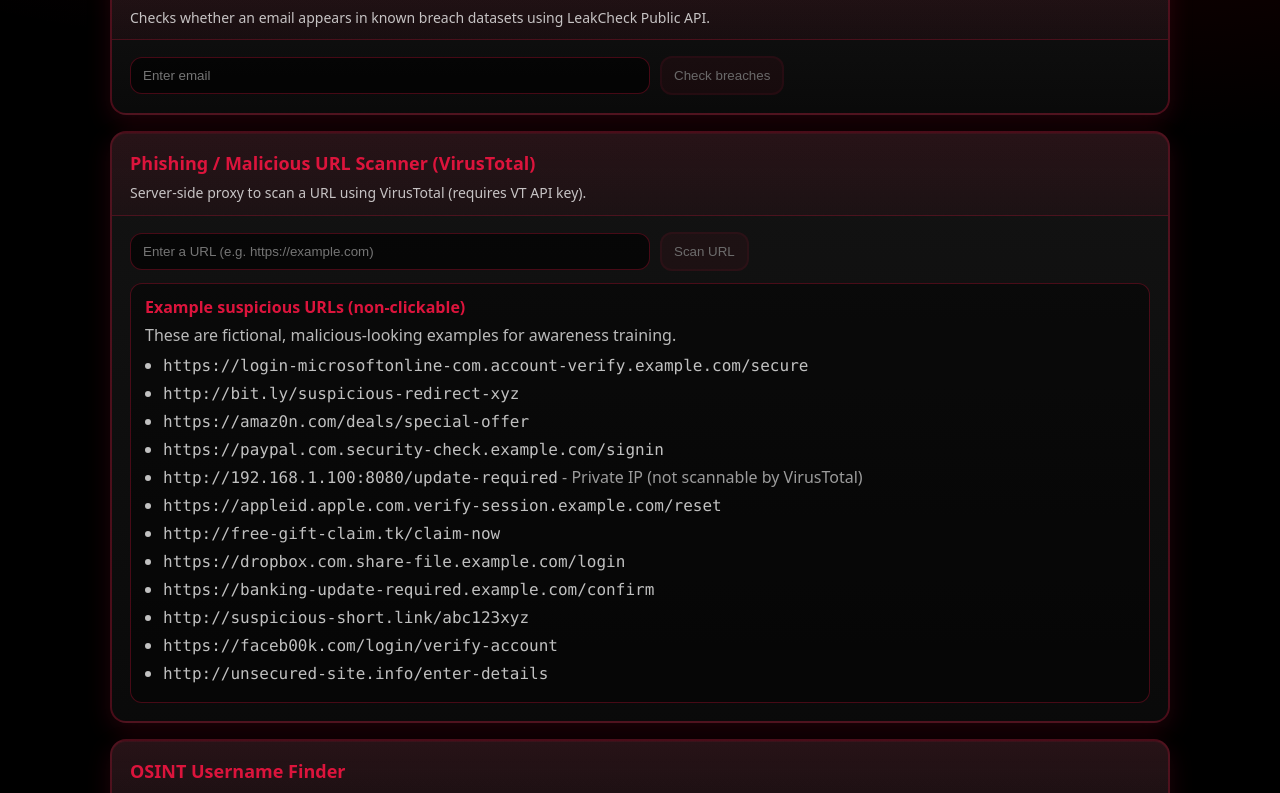
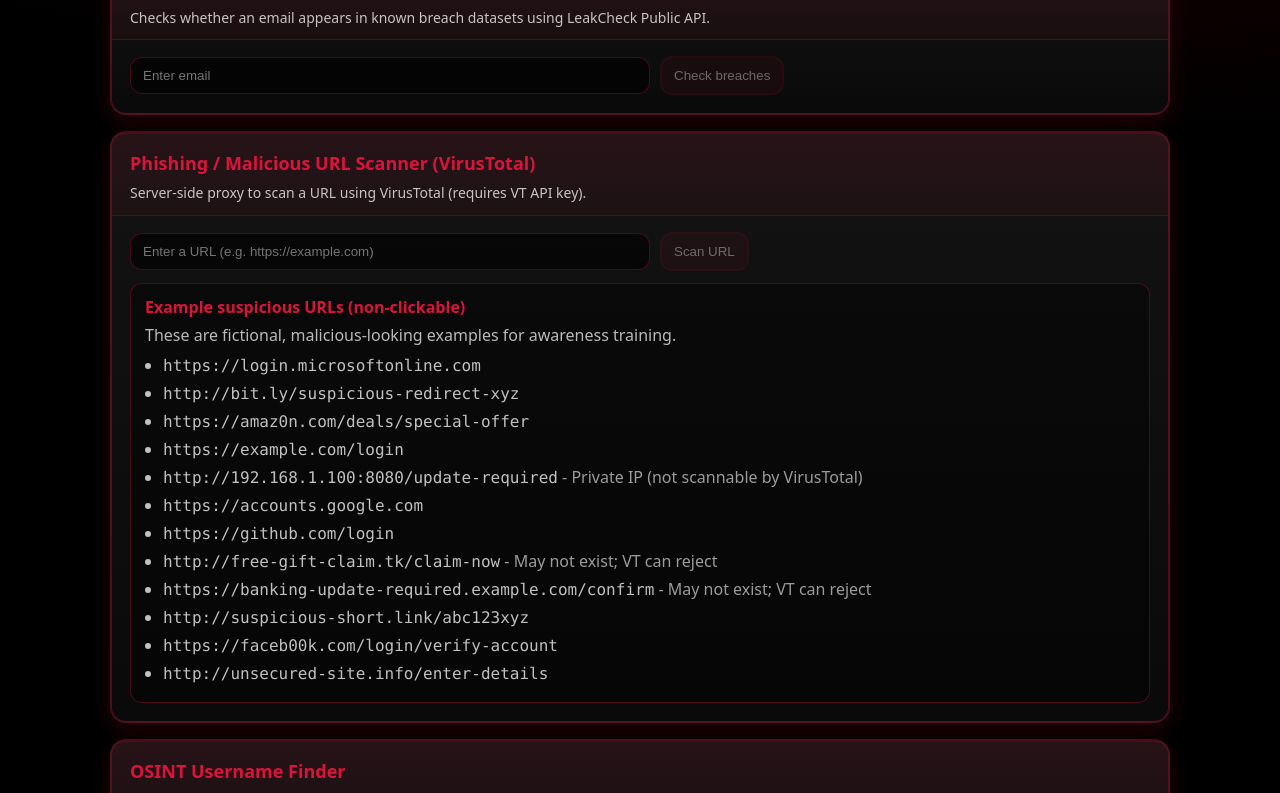
Before and after one commit to KhurshidMurotov/Social-Media-Platforms-Security-, a Next.js app in the folder social-media-security-toolkit/: page / in a window 1280 px wide. Shown: the part 532-1325 px from the top of the page. Built offline with nearby package versions, Linux system fonts and the light colour scheme.

Commit message:
prod fix 2

```diff
--- a/social-media-security-toolkit/src/modules/phishingUrl/UrlScanner.tsx
+++ b/social-media-security-toolkit/src/modules/phishingUrl/UrlScanner.tsx
@@ -43,15 +43,15 @@
 
   const normalized = normalizeUrl(input);
   const examples: Array<{ url: string; note?: string }> = [
-    { url: "https://login-microsoftonline-com.account-verify.example.com/secure" },
+    { url: "https://login.microsoftonline.com" },
     { url: "http://bit.ly/suspicious-redirect-xyz" },
     { url: "https://amaz0n.com/deals/special-offer" },
-    { url: "https://paypal.com.security-check.example.com/signin" },
+    { url: "https://example.com/login" },
     { url: "http://192.168.1.100:8080/update-required", note: "Private IP (not scannable by VirusTotal)" },
-    { url: "https://appleid.apple.com.verify-session.example.com/reset" },
-    { url: "http://free-gift-claim.tk/claim-now" },
-    { url: "https://dropbox.com.share-file.example.com/login" },
-    { url: "https://banking-update-required.example.com/confirm" },
+    { url: "https://accounts.google.com" },
+    { url: "https://github.com/login" },
+    { url: "http://free-gift-claim.tk/claim-now", note: "May not exist; VT can reject" },
+    { url: "https://banking-update-required.example.com/confirm", note: "May not exist; VT can reject" },
     { url: "http://suspicious-short.link/abc123xyz" },
     { url: "https://faceb00k.com/login/verify-account" },
     { url: "http://unsecured-site.info/enter-details" }
@@ -196,10 +196,11 @@
           <span className="scan-loading" aria-live="polite">
             <span className="scan-spinner" aria-hidden="true" />
             {pendingAttempt
-              ? `VirusTotal is still analyzing... (attempt ${pendingAttempt}/${MAX_PENDING_RETRIES})`
+              ? `Analyzing with VirusTotal... (${pendingAttempt}/${MAX_PENDING_RETRIES})`
               : "Scanning with VirusTotal..."}
           </span>
         ) : null}
+        {loading ? <span className="scan-loading-hint">This can take ~5-20 seconds on the free plan.</span> : null}
         {normalized ? <span className="pill">{new URL(normalized).hostname}</span> : null}
       </div>
 
--- a/social-media-security-toolkit/src/styles/globals.css
+++ b/social-media-security-toolkit/src/styles/globals.css
@@ -310,6 +310,11 @@
   font-size: 13px;
 }
 
+.scan-loading-hint {
+  color: var(--muted-2);
+  font-size: 12px;
+}
+
 .scan-spinner {
   width: 14px;
   height: 14px;
```
Also changed, not shown: 1 other file (tests, documents, lock files or other folders).
